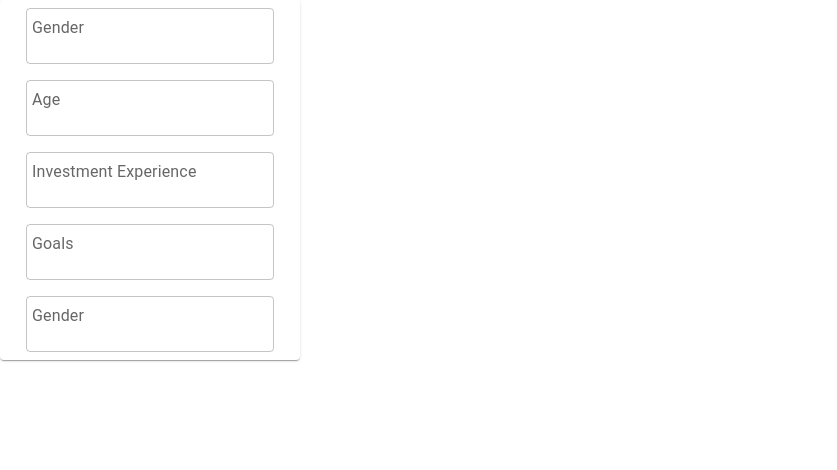
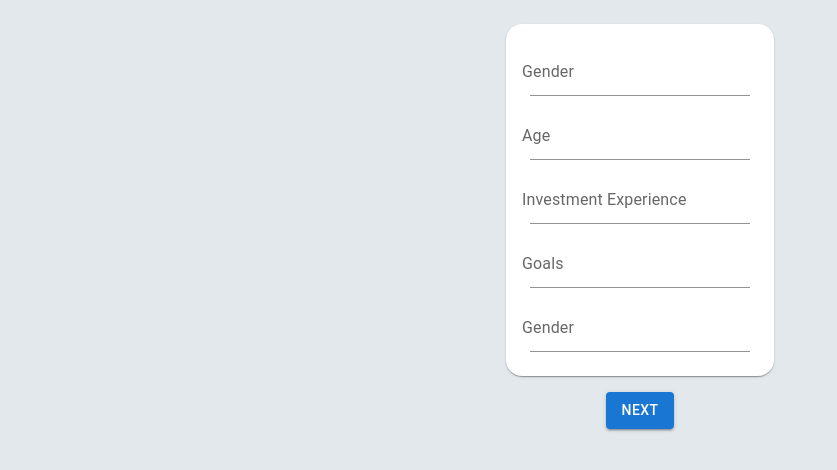
Before and after one commit to charanr0121/ugahacks7, a React (Create React App) app in the folder client/: page / in a window 1280 px wide. Shown: the top 470 px of the page, without its empty margins (0-837 px from the left). Built offline with nearby package versions, Linux system fonts and the light colour scheme.

Commit message:
styling about

```diff
--- a/client/src/About.js
+++ b/client/src/About.js
@@ -1,18 +1,36 @@
 import TextField from '@mui/material/TextField';
-import Card from '@mui/material/Card';
+import Box from '@mui/material/Box';
+import Grid from '@mui/material/Grid';
+import Button from '@mui/material/Button';
+
+import { shadows } from '@mui/system';
 
 import './App.css';
 
 function About() {
   return (
     <div className="App">
-        <Card sx={{ width: 300 }}>
-            <div><TextField sx={{ p: 1 }} id="outlined-basic" label="Gender" variant="outlined" /> </div>
-            <div><TextField sx={{ p: 1 }} id="outlined-basic" label="Age" variant="outlined" /> </div>
-            <div><TextField sx={{ p: 1 }} id="outlined-basic" label="Investment Experience" variant="outlined" /> </div>
-            <div><TextField sx={{ p: 1 }} id="outlined-basic" label="Goals" variant="outlined" /> </div>
-            <div><TextField sx={{ p: 1 }} id="outlined-basic" label="Gender" variant="outlined" /> </div>
-        </Card>
+        <Grid
+        container
+        spacing={2}
+        direction="column"
+        alignItems="center"
+        justifyContent="center"
+        sx={{p: 3}}>
+            <Grid item>
+                <Box sx={{ p: 2, backgroundColor: 'white', borderRadius: 4, boxShadow: 1 }}>
+                    <div><TextField sx={{ p: 1 }} id="standard-basic" label="Gender" variant="standard" /> </div>
+                    <div><TextField sx={{ p: 1 }} id="standard-basic" label="Age" variant="standard" /> </div>
+                    <div><TextField sx={{ p: 1 }} id="standard-basic" label="Investment Experience" variant="standard" /> </div>
+                    <div><TextField sx={{ p: 1 }} id="standard-basic" label="Goals" variant="standard" /> </div>
+                    <div><TextField sx={{ p: 1 }} id="standard-basic" label="Gender" variant="standard" /> </div>
+                </Box>
+            </Grid>
+            <Grid item>
+                <Button variant="contained">Next</Button>
+            </Grid>
+        </Grid>
+
     </div>
   );
 }
--- a/client/src/index.css
+++ b/client/src/index.css
@@ -5,6 +5,8 @@ body {
     sans-serif;
   -webkit-font-smoothing: antialiased;
   -moz-osx-font-smoothing: grayscale;
+  background-color: #E2E8EC;
+
 }
 
 code {
```
